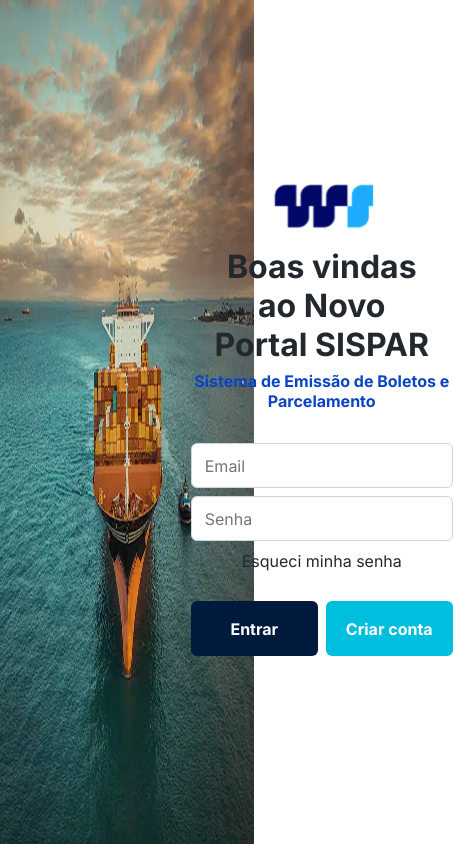
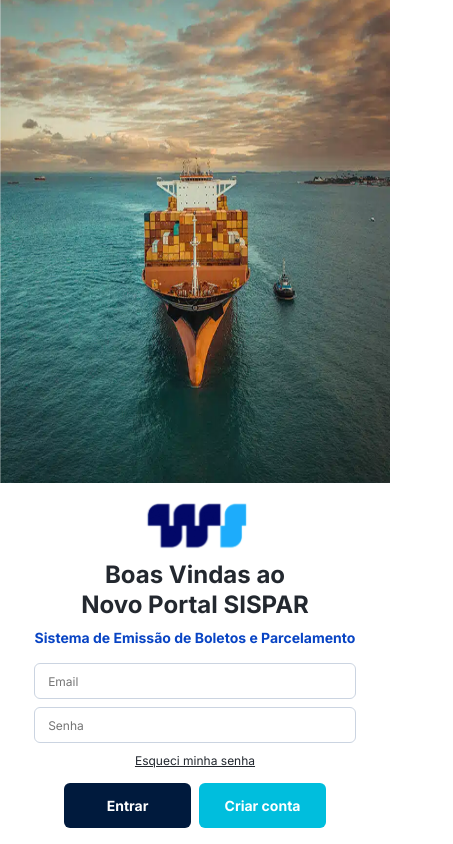
Before and after one commit to rosadevsolutions/2025-vainaweb-sispar, a React (Vite) app: page / in a window 390 px wide. Shown: the whole page, 453 px wide, since content can reach past the window. Built offline with nearby package versions, Linux system fonts and the light colour scheme.

Commit message:
login mobile first

```diff
--- a/src/components/Login/Login.jsx
+++ b/src/components/Login/Login.jsx
@@ -29,7 +29,7 @@ const irSolicitacao = () => {
         <div className = { styles.login__contentWrapper }>
           <div className = { styles.login__texts }>
             <h1 className = { styles.login__brand }>Wilson Sons</h1>
-            <h2 className = { styles.login__welcome }>Boas vindas ao Novo Portal SISPAR</h2>
+            <h2 className = { styles.login__welcome }>Boas Vindas ao Novo Portal SISPAR</h2>
             <p  className = { styles.login__systemName }>Sistema de Emissão de Boletos e Parcelamento</p>
           </div>
 
--- a/src/components/Login/Login.module.scss
+++ b/src/components/Login/Login.module.scss
@@ -2,9 +2,16 @@
   &__wrapper{
     align-items: center;
     display: flex;
+    flex-direction: column;
+    gap: var(--size-3);
     height: 100vh;
     justify-content: center;
     width: 100vw;
+
+    @media(min-width: 768px){
+      flex-direction: row;
+      gap:inherit;
+    }
 }
 
   &__background{
@@ -12,14 +19,22 @@
     background-repeat: no-repeat;
     background-size: contain;
     height: 100vh;
-    width: 65%;
+    width: 100%;
+
+    @media(min-width: 768px){
+      width: 65%;
+    }
 }
 
   &__content{
     align-items: center;
     display: flex;
     justify-content: center;
-    width: 35%;
+    width: 82.5%;
+
+    @media(min-width: 768px){
+      width: 35%;
+    }
   }
 
   &__contentWrapper{
@@ -27,9 +42,13 @@
     display: flex;
     flex-direction: column;
     flex-wrap: wrap;
-    gap: var(--size-4);
+    gap: var(--size-3);
     justify-content: center;
     width: 36.8rem;
+
+    @media(min-width: 768px){
+      gap: var(--size-4);
+    }
   }
 
   &__texts{
@@ -44,26 +63,40 @@
     display: inline-block;
     height: 5.23rem;
     line-height: 1;
-    margin-bottom: var(--size-3);
+    margin-bottom: var(--size-2);
     text-indent: -9999px;
     width: 11.62rem;
+
+    @media(min-width: 768px){
+      margin-bottom: var(--size-3);
+    }
   }
 
   &__welcome{
     color: var(--color-grey4);
-    font-size: 3.2rem;
+    font-size: 2.4rem;
     font-weight: 700;
-    line-height: 3.873rem;
+    line-height: 3rem;
     margin-bottom: var(--size-2);
     text-align: center;
+
+    @media(min-width: 768px){
+      font-size: 3.2rem;
+      line-height: 3.873rem;
+    }
   }
 
   &__systemName{
     color: var(--color-blue2);
-    font-size: 1.6rem;
+    font-size: 1.4rem;
     font-weight: 700;
     line-height: 1.936rem;
     text-align: center;
+
+    @media(min-width: 768px){
+      font-size: 1.6rem;
+      line-height: 1.936rem;
+    }
   }
 }
 
--- a/src/components/LoginButton/LoginButton.module.scss
+++ b/src/components/LoginButton/LoginButton.module.scss
@@ -4,11 +4,17 @@
   color: #FFF;
   cursor: pointer;
   display: inline-block;
-  font-size: 1.6rem;
+  font-size: 1.4rem;
   font-weight: 700;
-  height: 5.5rem;
-  margin-bottom: var(--size-2);
-  padding: 2rem;
+  height: 4.5rem;
+  margin-bottom: var(--size-3);
   width: 12.7rem;
   transition: background-color 2s;
+
+  @media(min-width: 768px){
+    font-size: 1.6rem;
+    height: 5.5rem;
+    margin-bottom: var(--size-2);
+    padding: 2rem;
+  }
 }
--- a/src/components/LoginButtonText/LoginButtonText.module.scss
+++ b/src/components/LoginButtonText/LoginButtonText.module.scss
@@ -4,13 +4,19 @@
   color: var(--color-grey4);
   cursor: pointer;
   display: inline-block;
-  font-size: 1.6rem;
+  font-size: 1.2rem;
   font-weight: 400;
   margin-top: var(--size-1);
   text-align: center;
+  text-decoration: underline;
   transition: color .5s;
 
-  &:hover{
-    color: var(--color-blue2);
+  @media(min-width: 768px){
+    font-size: 1.6rem;
+    text-decoration: none;
+
+    &:hover{
+      color: var(--color-blue2);
+    }
   }
 }
--- a/src/components/LoginInput/LoginInput.module.scss
+++ b/src/components/LoginInput/LoginInput.module.scss
@@ -3,9 +3,14 @@
   border: 0.08rem solid var(--color-grey2);
   border-radius: 0.6rem;
   color: var(--color-grey5);
-  font-size: 1.6rem;
-  height: 4.5rem;
+  font-size: 1.2rem;
+  height: 3.6rem;
   margin-bottom: var(--size-2);
   padding: 1.2rem 1.3rem;
   width: 100%;
+
+  @media(min-width: 768px){
+    font-size: 1.6rem;
+    height: 4.5rem;
+  }
 }
```
